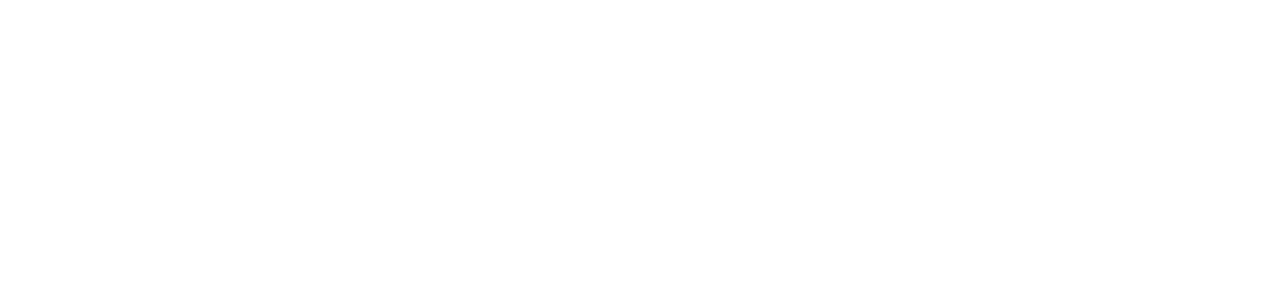
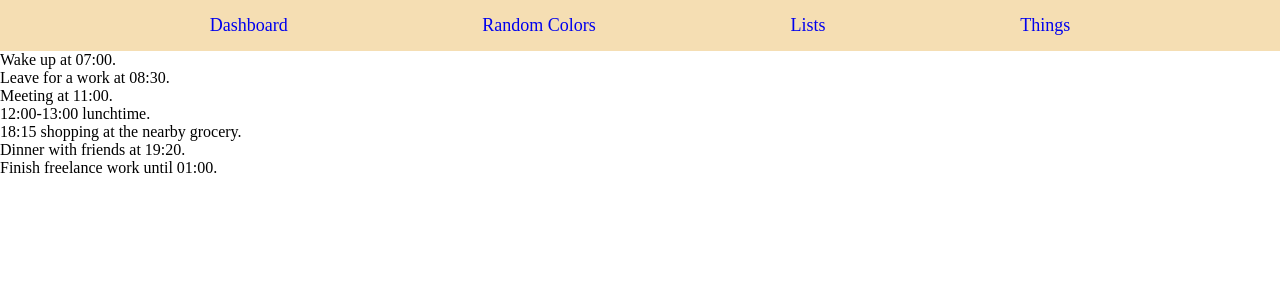
Before and after one commit to BoyakhchyanKaren/ACA_REACT_LESSONS, a React (Create React App) app: page /things in a window 1280 px wide. Before the commit this address had no page. Shown: the top 300 px of the page. Built offline with nearby package versions, Linux system fonts and the light colour scheme.

Commit message:
changed something

```diff
--- a/src/App.css
+++ b/src/App.css
@@ -15,6 +15,9 @@
     height: 150px;
     margin: 35px auto;
     font-size: 25px;
+    /*max-height: 150px;*/
+    /*max-width: 150px;*/
+    resize: none;
 }
 .btn-container{
     display: flex;
--- a/src/Components/Header.js
+++ b/src/Components/Header.js
@@ -15,6 +15,9 @@
                     <li>
                         <Link to="/lists">Lists</Link>
                     </li>
+                    <li>
+                        <Link to="/things">Things</Link>
+                    </li>
                 </ul>
             </div>
         </nav>
--- /dev/null
+++ b/src/Pages/Things.js
@@ -0,0 +1,49 @@
+import {useState} from "react";
+
+const things = [
+    {thing: "Wake up at 07:00.", style: ""},
+    {thing: "Leave for a work at 08:30.", style: ""},
+    {thing: "Meeting at 11:00.", style: ""},
+    {thing: "12:00-13:00 lunchtime.", style: ""},
+    {thing: "18:15 shopping at the nearby grocery.", style: ""},
+    {thing: "Dinner with friends at 19:20.", style: ""},
+    {thing: "Finish freelance work until 01:00.", style: ""}
+];
+
+function Things() {
+    const [Thing, setThing] = useState(things);
+    let change = (INDEX) => {
+        console.log(INDEX)
+        if (INDEX === 0) {
+            const one = things.find((el, index) => index === INDEX);
+            one.style= 'line-through'
+            setThing([...Thing])
+        };
+        const prev = INDEX - 1;
+        const two = things.find((el, index) => index === prev);
+        if(two.style === "line-through"){
+            const th = things.find((el,index) => index === INDEX);
+            th.style = "line-through";
+            setThing([...Thing])
+        }else{
+            setThing([...Thing]);
+        }
+    };
+    return (
+        <div>
+            {Thing.map((el, index) => {
+                return (
+                    <ul>
+                        <li
+                            style={{
+                                textDecoration: el.style
+                            }}
+                            onClick={() => change(index)}
+                        >{el.thing}</li>
+                    </ul>
+                )
+            })}
+        </div>
+    )
+};
+export default Things;
--- a/src/Router/index.js
+++ b/src/Router/index.js
@@ -3,6 +3,7 @@
 import Dashboard from "../Pages/Dashboard";
 import RandomColors from "../Pages/RandomColors";
 import Lists from "../Pages/Lists";
+import Things from "../Pages/Things";
 
 function Router () {
     return (
@@ -12,6 +13,7 @@
                     <Route path="/dashboard" element={<Dashboard />}/>
                     <Route path="/randomColors" element={<RandomColors />}/>
                     <Route path="/lists" element={<Lists />}/>
+                    <Route path="/things" element={<Things />}/>
                 </Route>
             </Routes>
         </BrowserRouter>
```
